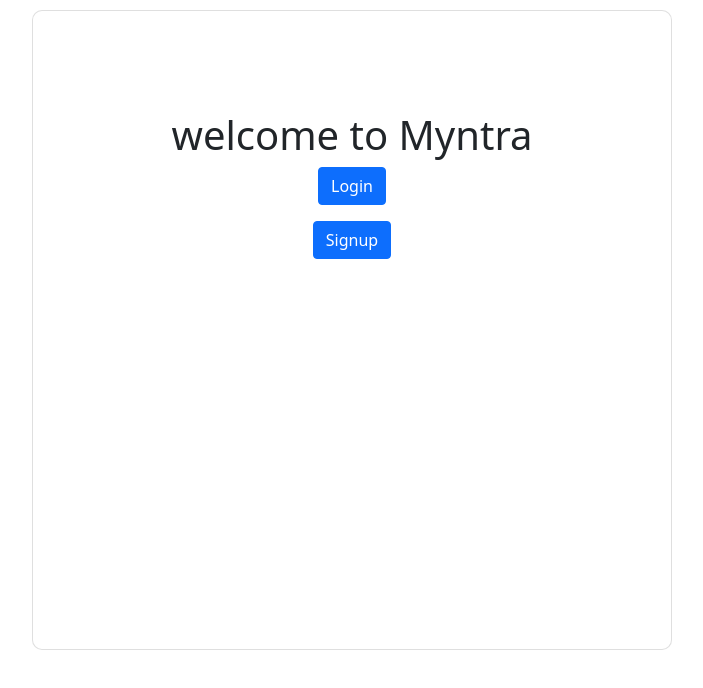
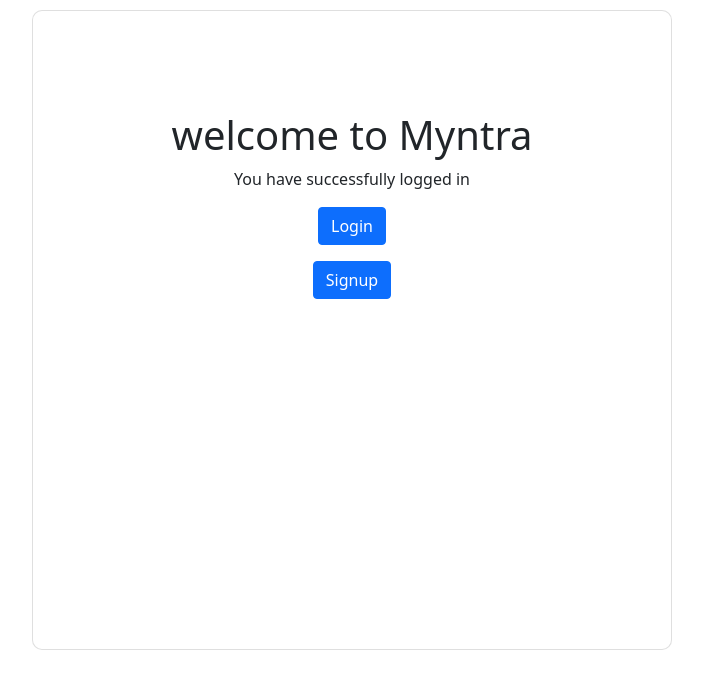
Before and after one commit to saipraneethkeerthi/react-client-server, a React (Create React App) app in the folder client/: page /dashboard in a window 1280 px wide. Shown: the top 688 px of the page, without its empty margins (288-991 px from the left). Built offline with nearby package versions, Linux system fonts and the light colour scheme.

Commit message:
added login validation

```diff
--- a/client/src/components/Dashboard/index.js
+++ b/client/src/components/Dashboard/index.js
@@ -8,12 +8,13 @@
 
             <div className = "card d-flex flex-column align-items-center" style = {{borderRadius:"10px",backgroundColor:"white",padding:"100px",width:"50vw",height:"80vh"}}>
             <h1>welcome to Myntra</h1>
-            <Link to = "/Login">
+            <p>You have successfully logged in</p>
+            <Link to = "/login">
                 <div>
                 <button className = 'btn btn-primary mb-3'>Login</button>
                 </div>
                 </Link>
-                <Link to = "register">
+                <Link to = "/register">
                 <div>
                 <button className = 'btn btn-primary'>Signup</button>
                 </div>
```
